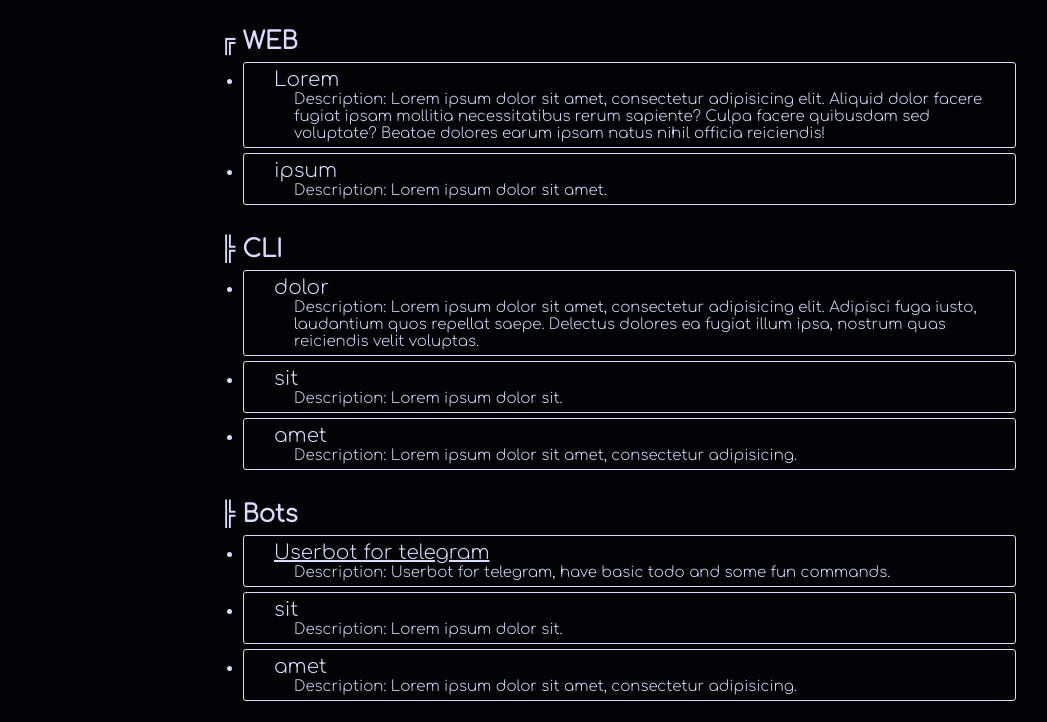
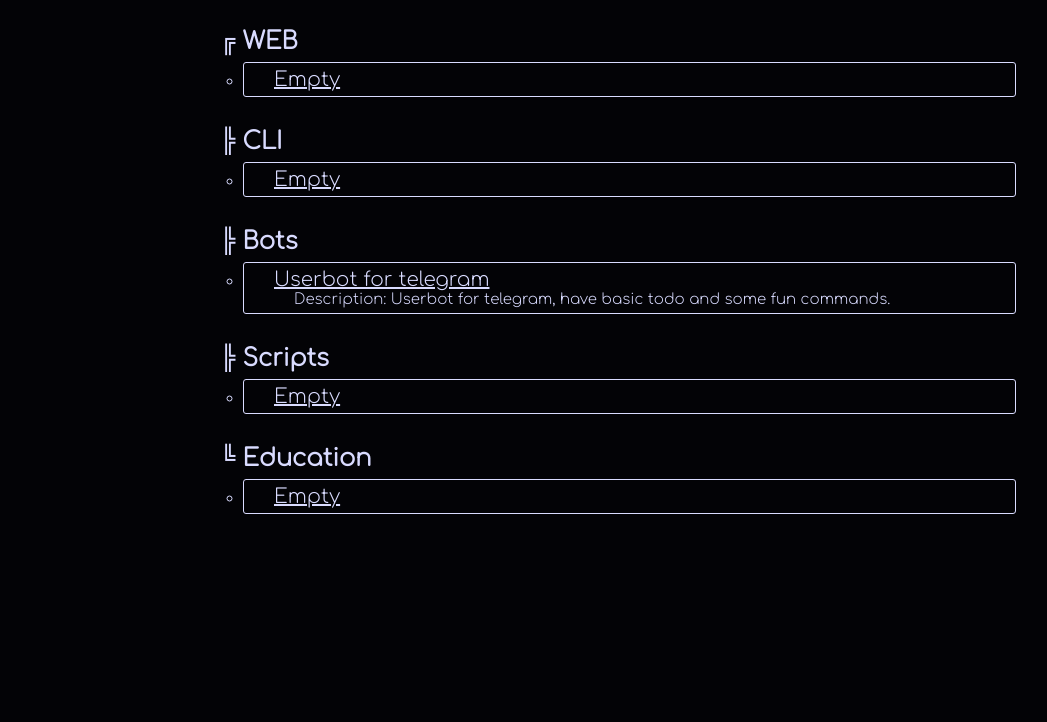
Before and after one commit to Peveylun/Projects, a plain HTML site: page index.html in a window 1280 px wide. Shown: the part 78-800 px from the top of the page, without its empty margins (19-1066 px from the left). Drawn offline with Linux system fonts and the light colour scheme.

Commit message:
added training, also changed empty cells

```diff
--- a/css/index.css
+++ b/css/index.css
@@ -10,7 +10,7 @@ p {
 }
 
 li {
-    list-style-type: disc;
+    list-style-type: circle;
     margin: 0 5px 5px 22px;
     padding: 5px 0 5px 0;
     border: 1px #d9dbff solid;
--- a/index.html
+++ b/index.html
@@ -17,12 +17,7 @@
         <h2 class="block-title">╔ WEB</h2>
         <ul>
             <li>
-                <p class="block-text">Lorem</p>
-                <p class="description">Description: Lorem ipsum dolor sit amet, consectetur adipisicing elit. Aliquid dolor facere fugiat ipsam mollitia necessitatibus rerum sapiente? Culpa facere quibusdam sed voluptate? Beatae dolores earum ipsam natus nihil officia reiciendis!</p>
-            </li>
-            <li>
-                <p class="block-text">ipsum</p>
-                <p class="description">Description: Lorem ipsum dolor sit amet.</p>
+                <p class="block-text"><a class="github-url" target="_self" href="#">Empty</a></p>
             </li>
         </ul>
     </div>
@@ -30,16 +25,7 @@
         <h2 class="block-title">╠ CLI</h2>
         <ul>
             <li>
-                <p class="block-text">dolor</p>
-                <p class="description">Description: Lorem ipsum dolor sit amet, consectetur adipisicing elit. Adipisci fuga iusto, laudantium quos repellat saepe. Delectus dolores ea fugiat illum ipsa, nostrum quas reiciendis velit voluptas.</p>
-            </li>
-            <li>
-                <p class="block-text">sit</p>
-                <p class="description">Description: Lorem ipsum dolor sit.</p>
-            </li>
-            <li>
-                <p class="block-text">amet</p>
-                <p class="description">Description: Lorem ipsum dolor sit amet, consectetur adipisicing.</p>
+                <p class="block-text"><a class="github-url" target="_self" href="#">Empty</a></p>
             </li>
         </ul>
     </div>
@@ -47,33 +33,24 @@
         <h2 class="block-title">╠ Bots</h2>
         <ul>
             <li>
-                <p class="block-text"><a target="_blank" class="github-url" href="https://github.com/Peveylun/userbottg">Userbot for telegram</a></p>
+                <p class="block-text"><a class="github-url" target="_blank" href="https://github.com/Peveylun/userbottg">Userbot for telegram</a></p>
                 <p class="description">Description: Userbot for telegram, have basic todo and some fun commands.</p>
-            </li>
-            <li>
-                <p class="block-text">sit</p>
-                <p class="description">Description: Lorem ipsum dolor sit.</p>
-            </li>
-            <li>
-                <p class="block-text">amet</p>
-                <p class="description">Description: Lorem ipsum dolor sit amet, consectetur adipisicing.</p>
             </li>
         </ul>
     </div>
     <div class="centering block">
-        <h2 class="block-title">╚ Scripts</h2>
+        <h2 class="block-title">╠ Scripts</h2>
         <ul>
             <li>
-                <p class="block-text">consectetur</p>
-                <p class="description">Description: Lorem ipsum dolor sit amet, consectetur adipisicing elit. Aliquam?</p>
+                <p class="block-text"><a class="github-url" target="_self" href="#">Empty</a></p>
             </li>
+        </ul>
+    </div>
+    <div class="centering block">
+        <h2 class="block-title">╚ Education</h2>
+        <ul>
             <li>
-                <p class="block-text">adipiscing</p>
-                <p class="description">Description: Lorem ipsum.</p>
-            </li>
-            <li>
-                <p class="block-text">elit</p>
-                <p class="description">Description: Lorem ipsum dolor sit.</p>
+                <p class="block-text"><a class="github-url" target="_self" href="#">Empty</a></p>
             </li>
         </ul>
     </div>
```
